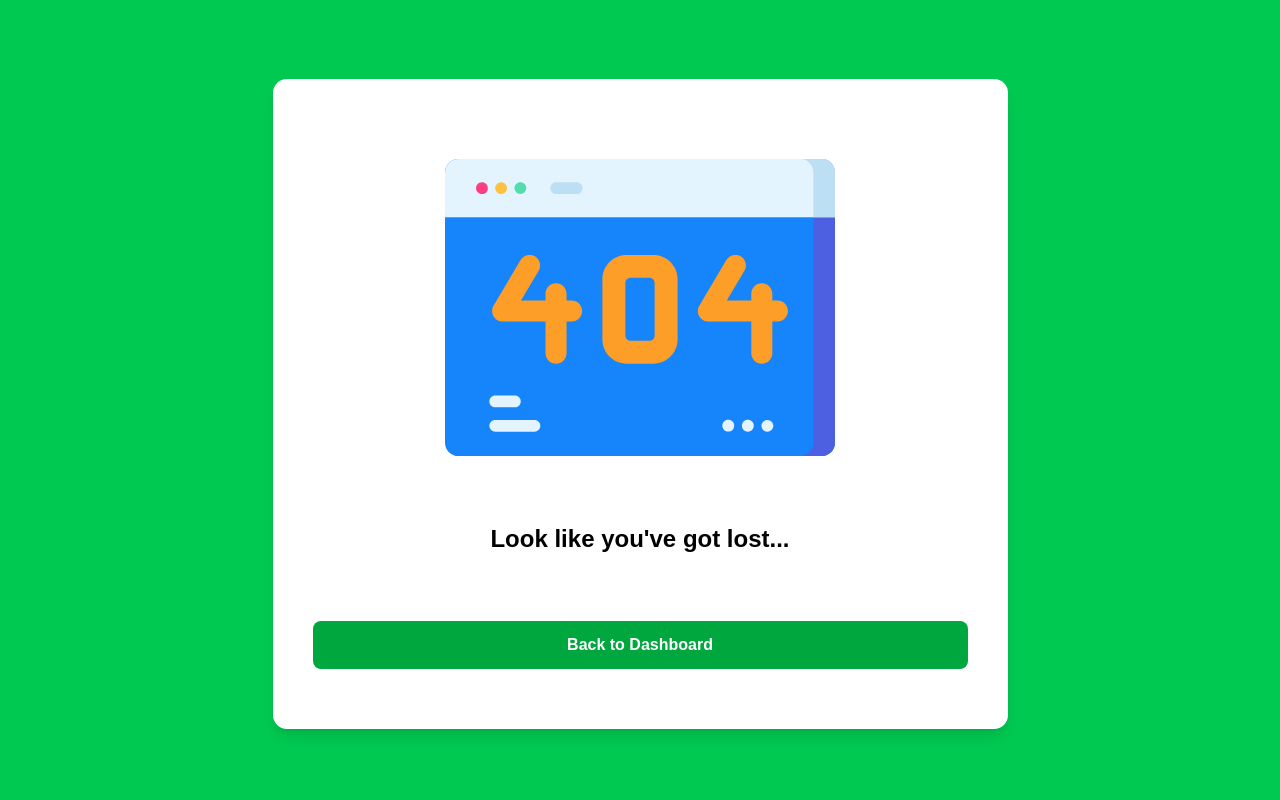
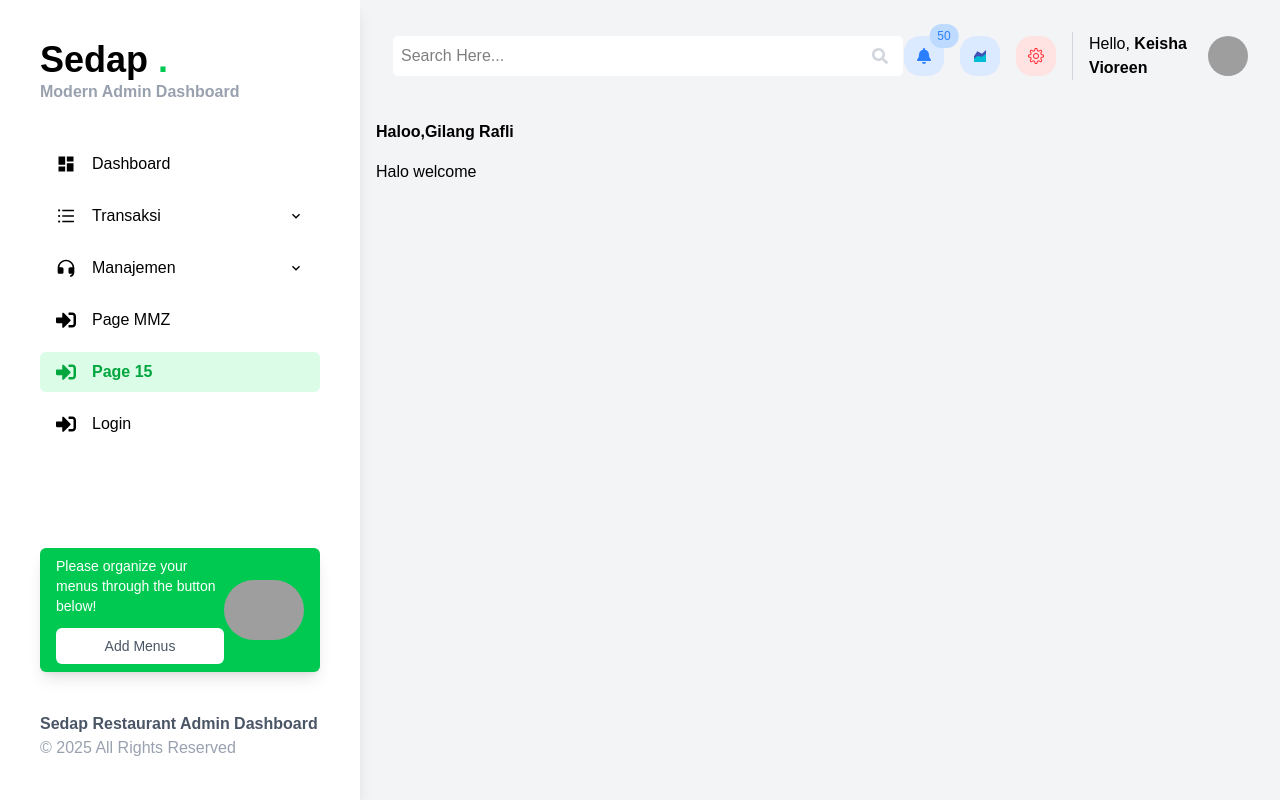
Before and after one commit to mahruszainpcr/23SIB-FWL, a React (Vite) app: page /Page15 in a window 1280 px wide. Built offline with nearby package versions, Linux system fonts and the light colour scheme; grey boxes are pictures that could not be loaded; a web font is replaced by a local one.

Commit message:
Halaman Page 15 sudah oke by gilang

```diff
--- /dev/null
+++ b/src/pages/latihanit/Page15.jsx
@@ -0,0 +1,10 @@
+export default function Page15(){
+    return (
+        <divc className="p-4">
+            <h1 className="text-x1 font-bold ">Haloo,Gilang Rafli</h1>
+            <div className="mt-4 space-x-4">
+                Halo welcome
+            </div>
+        </divc>
+    )
+}
--- a/src/pertemuan_5/layouts/Sidebar.jsx
+++ b/src/pertemuan_5/layouts/Sidebar.jsx
@@ -119,6 +119,19 @@ export default function Sidebar() {
               Page MMZ
             </NavLink>
           </li>
+           <li>
+            <NavLink
+              to="/page15"
+              end
+              className={({ isActive }) =>
+                `${baseClass} ${isActive ? activeClass : ""}`
+              }
+              aria-label="Navigate to Page 15"
+            >
+              <FaSignInAlt className="mr-4 text-xl" />
+              Page 15
+            </NavLink>
+          </li>
 
           {/* Login */}
           <li>
--- a/src/pertemuan_5/main.jsx
+++ b/src/pertemuan_5/main.jsx
@@ -13,6 +13,7 @@ import Error from './pages/Error';
 import Login from './pages/Login';
 import Error401 from './pages/Error401';
 import MainLayout from './layouts/MainLayout';
+import Page15 from '../pages/latihanit/Page15';
 
 const App = () => {
     return (
@@ -24,6 +25,7 @@ const App = () => {
                                 <Route path="Invoice" element={<OrderInvoice />} />
                                 <Route path="customer" element={<Customer />} />
                                 <Route path="Settings" element={<CustomerSettings />} />
+                                <Route path="/Page15"element={<Page15 />} />
                 </Route>
                 <Route path='/login' element={<Login />} />
                 <Route path="*" element={<Error/>} />
```
